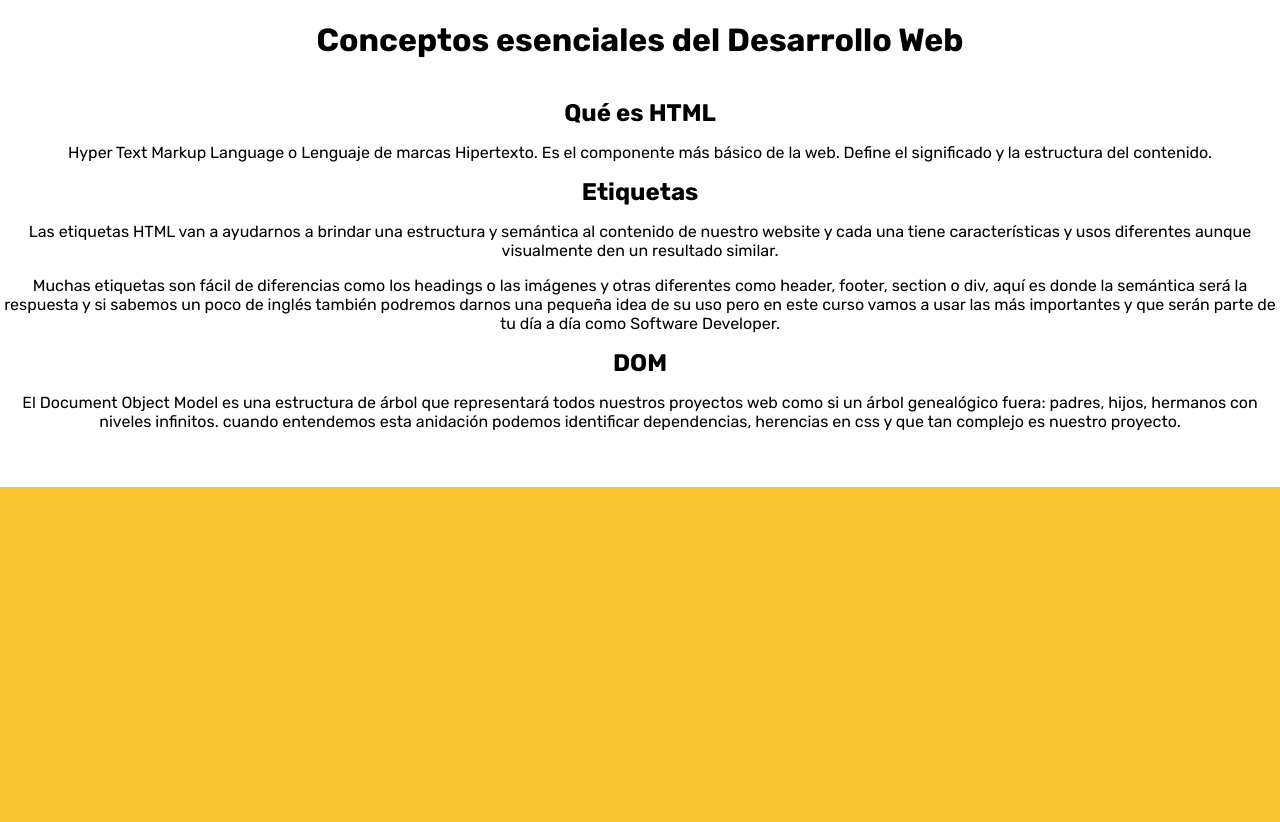
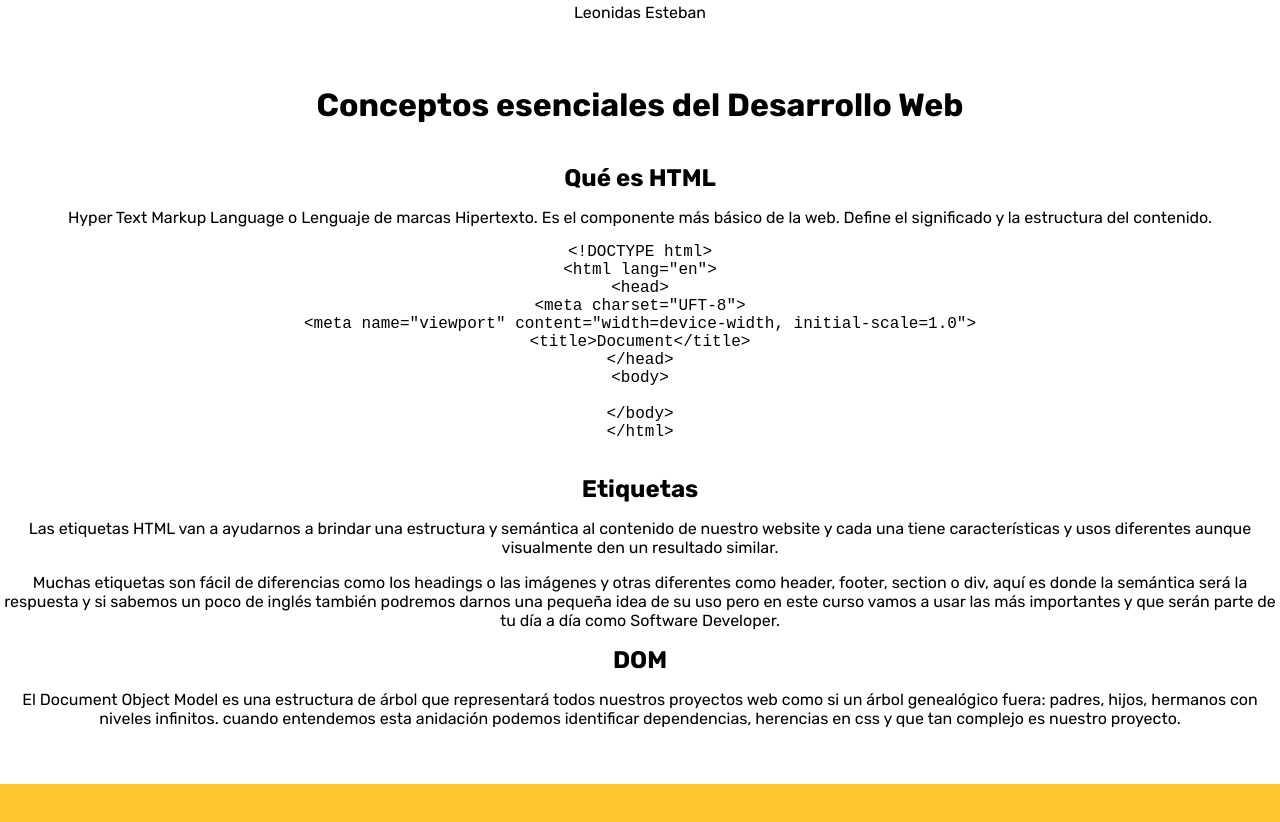
Before and after one commit to Yareth20/proyecto-nemium, a plain HTML site: page index.html in a window 1280 px wide. Shown: the part 1750-2572 px from the top of the page. Drawn offline with Linux system fonts and the light colour scheme.

Commit message:
wrapper-pre
Se agrego el wrapper para poder aliniear correctamente el texto y el pre

```diff
--- a/index.html
+++ b/index.html
@@ -11,6 +11,9 @@
     <title>Nexium</title>
 </head>
 <div class="hero"></div>
+<div class="header">
+    <div class="wrapper">
+        <div class="header-content">
             <header>
                 <nav>
                     <details open>
@@ -35,14 +38,21 @@
                     </details>
                 </nav>
             </header>
+        </div>
+    </div>
+</div>
 <body>
     <!-- <h1>Nemium</h1> -->
+    <div class="main">
+        <div class="wrapper">
+            <div class="main-content">
+
                 <section class="section-content">
                     <h1>Curso esencial de HTML y CSS</h1>
                     <p>Este es el inicio de tu carrera como Desarrollador Web, empezarás aprendiendo HTML y CSS para la creación de contenidos, en el nivel 2 aprenderás de componentes y en 3 sobre layouts.</p>
                     <hr>
                     <h2>Setup</h2>
-        <img src="./images/" id="google-chrome" alt="Logo de Google Chrome" title="Logo de Google Chrome">
+                    <img src="./images/Google Chrome.png" id="google-chrome" alt="Logo de Google Chrome" title="Logo de Google Chrome" >
                     <h3 id="google-chrome">Google Chrome</h3>
                     <p>Chrome va a ser el navegador que utilizaremos en el curso por su extenso soporte de nuevos estándares y herramientas de desarrollo avanzadas y de amigable uso.</p>
                     <img src="./images/Visual Studio Code.png" id="visual-studio" alt="Logo de Visual Studio Code" title="Logo de Visual Studio">
@@ -64,6 +74,19 @@
                     <h2>Conceptos esenciales del Desarrollo Web</h2>
                     <h3 id="html">Qué es HTML</h3>
                     <p>Hyper Text Markup Language o Lenguaje de marcas Hipertexto. Es el componente más básico de la web. Define el significado y la estructura del contenido.</p>
+                    <pre>
+&lt;!DOCTYPE html&gt;
+&lt;html lang=&quot;en&quot;&gt;
+&lt;head&gt;
+&lt;meta charset=&quot;UFT-8&quot;&gt;
+&lt;meta name=&quot;viewport&quot; content=&quot;width=device-width, initial-scale=1.0&quot;&gt;
+&lt;title&gt;Document&lt;/title&gt;
+&lt;/head&gt;
+&lt;body&gt;
+
+&lt;/body&gt;
+&lt;/html&gt;
+                    </pre>
                     <h3 id="etiquetas">Etiquetas</h3>
                     <p>Las etiquetas HTML van a ayudarnos a brindar una estructura y semántica al contenido de nuestro website y cada una tiene características y usos diferentes aunque visualmente den un resultado similar.</p>
                     <p>Muchas etiquetas son fácil de diferencias como los headings o las imágenes y otras diferentes como header, footer, section o div, aquí es donde la semántica será la respuesta y si sabemos un poco de inglés también podremos darnos una pequeña idea de su uso pero en este curso vamos a usar las más importantes y que serán parte de tu día a día como Software Developer.</p>
@@ -89,20 +112,23 @@
                         <li>Margin / Márgenes</li>
                     </ol>
                     <h3>Propiedades físicas para el modelo de caja:</h3>
-        <ul>
+                    <ul id="list">
                         <li>width / height</li>
                         <li>margin / margin-top | margin-right | margin-bottom | margin-left</li>
                         <li>border / border-top | border-right | border-bottom | border-left</li>
                         <li>padding / padding-top | padding-right | padding-bottom | padding-left</li>
                     </ul>
                     <h3>Propiedades lógicas para el modelo de caja:</h3>
-        <ul>
+                    <ul id="list">
                         <li>inline-size / block-size</li>
                         <li>margin-block | margin-inline | margin-block-start | margin-block-end | margin-inline-start | margin-inline-end</li>
                         <li>border-block | border-inline | border-block-start | border-block-end | border-inline-start | border-inline-end</li>
                         <li>padding-block | padding-inline | padding-block-start | padding-block-end | padding-inline-start | padding-inline-end</li>
                     </ul>
                 </section>
+            </div>
+        </div>
+    </div>
 
 </body>
 </html>
```
Lines whose indentation alone changed are shown as unchanged.
